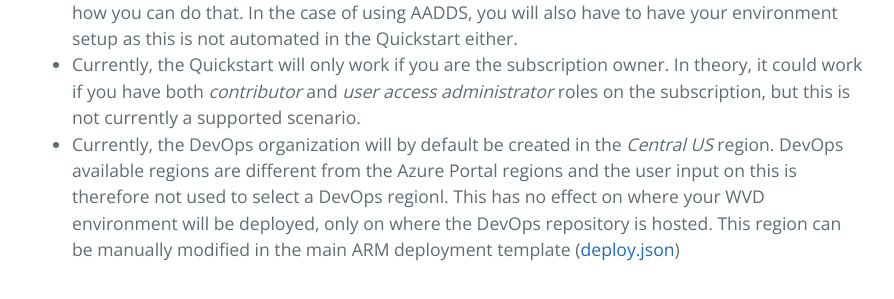
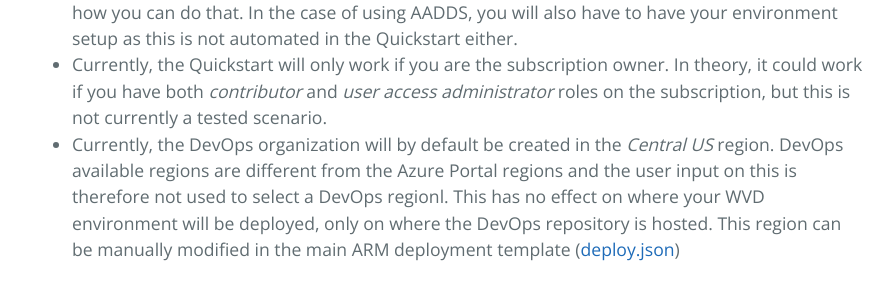
Before and after one commit to samvdjagt/wvdquickstart, a Jekyll site: the page built from troubleshoot.md, in a window 1280 px wide and 900 px high, scrolled down 694 px. Shown: the part 181-480 px from the top of the window, without its empty margins (192-1086 px from the left). Built offline with Jekyll 4.4.1, drawn with Linux system fonts in a browser that asks for light colours.

Commit message:
Update troubleshoot.md

```diff
--- a/troubleshoot.md
+++ b/troubleshoot.md
@@ -11,7 +11,7 @@
 * In the *userCreation* custom script extension, there's a small chance it will fail when trying to sync the newly created user to Azure AD, if a cync cycle is already running
 * In the *userCreation* custom script extension, the profiles storage account will be joined to the domain using a new *computerAccount*. By default, this computerAccount will be created in the *Domain Controllers* Organizational Unit (OU). In case this OU doesn't exist in your environment, the script will fail. In that case, you would have to change this default in the createUsers.ps1 script in the Modules/ARM/UserCreation/scripts folder. For this customization, you'll have to clone this GitHub repository as explained in the <a href="customize">Customize</a> section.
 * The WVD Quickstart cannot configure your native AD environment for you. You will have to have a virtual network and domain controller setup and synced to Azure AD (with AD Connect) as a prerequisite before deploying with the Quickstart. The video on the <a href="howto">How-To page</a> shows you how you can do that. In the case of using AADDS, you will also have to have your environment setup as this is not automated in the Quickstart either.
-* Currently, the Quickstart will only work if you are the subscription owner. In theory, it could work if you have both *contributor* and *user access administrator* roles on the subscription, but this is not currently a supported scenario.
+* Currently, the Quickstart will only work if you are the subscription owner. In theory, it could work if you have both *contributor* and *user access administrator* roles on the subscription, but this is not currently a tested scenario.
 * Currently, the DevOps organization will by default be created in the *Central US* region. DevOps available regions are different from the Azure Portal regions and the user input on this is therefore not used to select a DevOps regionl. This has no effect on where your WVD environment will be deployed, only on where the DevOps repository is hosted. This region can be manually modified in the main ARM deployment template (<a href="https://github.com/samvdjagt/wvdquickstart/tree/master/deploy.json" target="_blank">deploy.json</a>)
 
 ### <b>Invalid Configuration</b>
```
